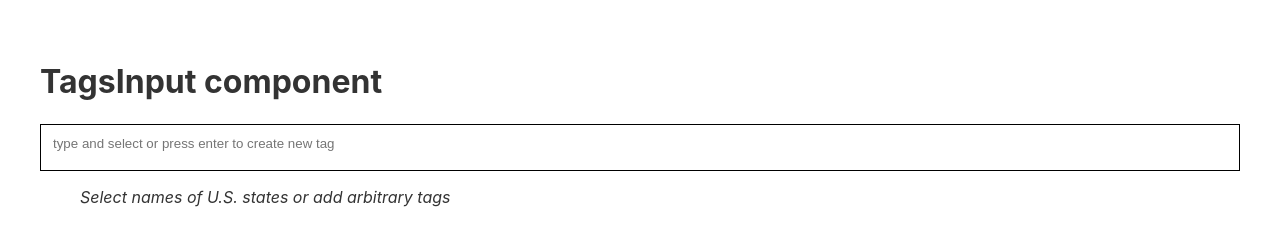
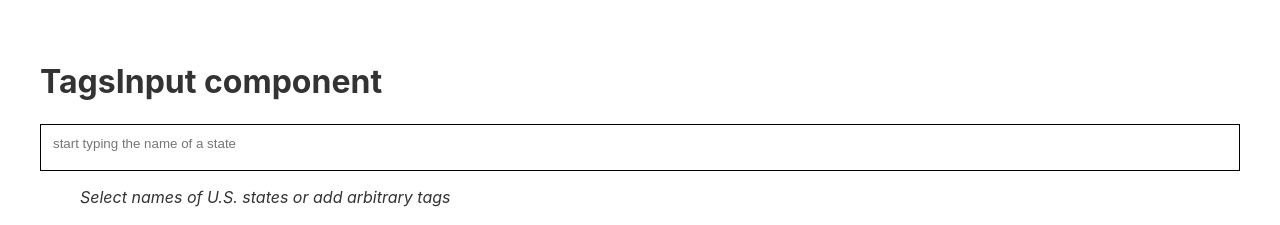
Before and after one commit to gaygenius/TagsInput, a React (Create React App) app: page / in a window 1280 px wide. Shown: the top 225 px of the page. Built offline with nearby package versions, Linux system fonts and the light colour scheme.

Commit message:
Make placeholder text a prop

```diff
--- a/src/App.js
+++ b/src/App.js
@@ -8,7 +8,10 @@ function App() {
   return (
     <div className="App">
       <h1>TagsInput component</h1>
-      <TagsInput autocompleteEntries={states} />
+      <TagsInput
+        autocompleteEntries={states}
+        placeholder="start typing the name of a state"
+      />
       <blockquote>
         <i>Select names of U.S. states or add arbitrary tags</i>
       </blockquote>
--- a/src/components/TagsInput.jsx
+++ b/src/components/TagsInput.jsx
@@ -14,7 +14,10 @@ const keyCodes = {
   KEYCODE_DOWN_ARROW: 40,
 };
 
-export default function TagsInput({ autocompleteEntries = [] }) {
+export default function TagsInput({
+  autocompleteEntries = [],
+  placeholder = 'type and select or press enter to create new tag',
+}) {
   const [tagInput, setTagInput] = useState('');
   const [tags, setTags] = useState([]);
   const [tagSuggestions, setTagSuggestions] = useState([]);
@@ -154,7 +157,7 @@ export default function TagsInput({ autocompleteEntries = [] }) {
           onKeyDown={handleKeyDown}
           className="tags-tag-input"
           ref={tagInputRef}
-          placeholder="type and select or press enter to create new tag"
+          placeholder={placeholder}
         ></input>
       </div>
       <AutocompleteDropdown
```
Also changed, not shown: 2 other files (tests, documents, lock files or other folders).
